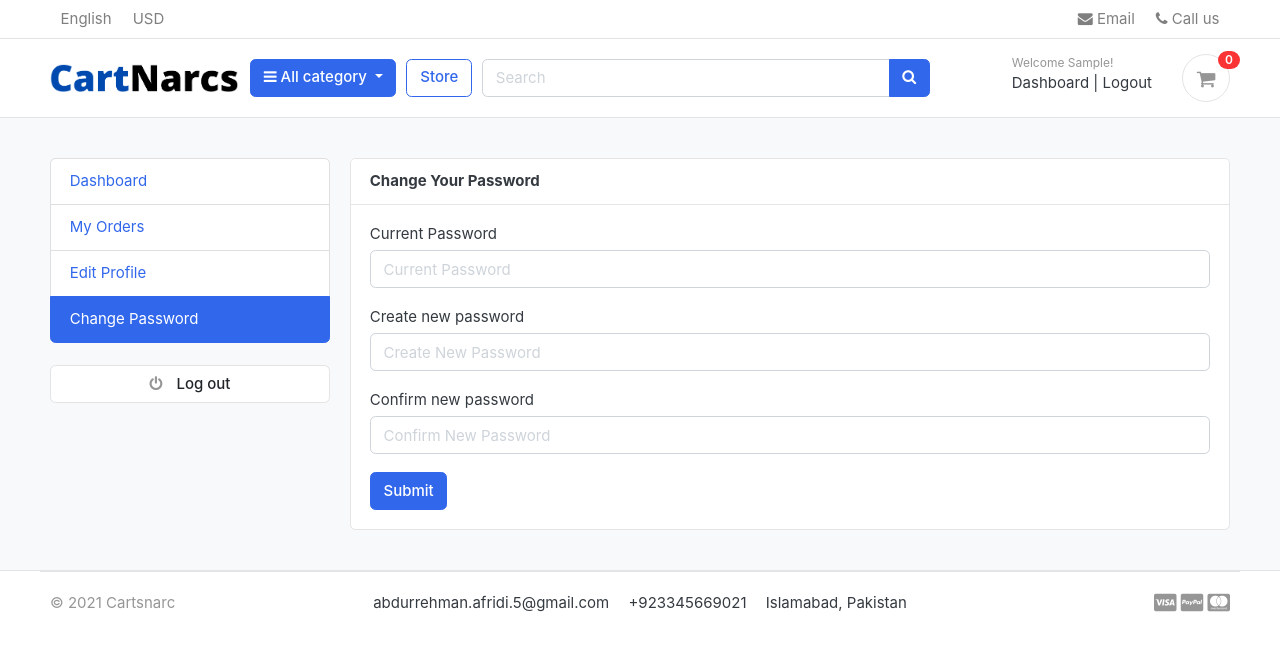
After one commit to therealabdi2/cartsnarc-django, a Django app: page /accounts/change_password/ in a window 1280 px wide. The commit adds this page. Shown: the top 651 px of the page. Run offline with Django 3.2, Linux system fonts and the light colour scheme; the visitor is signed in with stand-in values (Sample User, id 1); data that the repository does not hold is empty; some libraries are stand-ins or nearby versions; some web fonts are replaced.

Commit message:
add change password functionality

```diff
--- a/accounts/urls.py
+++ b/accounts/urls.py
@@ -15,5 +15,7 @@ urlpatterns = [
     path('resetPassword/', views.resetPassword, name='resetPassword'),
 
     path('my_orders/', views.my_orders, name='my_orders'),
-    path('edit_profile/', views.edit_profile, name='edit_profile')
+    path('edit_profile/', views.edit_profile, name='edit_profile'),
+
+    path('change_password/', views.change_password, name='change_password')
 ]
--- a/accounts/views.py
+++ b/accounts/views.py
@@ -51,6 +51,12 @@ def register(request):
                                                email=email, username=username, password=password)
             user.phone_number = phone_number
             user.save()
+
+            # Create user profile
+            profile = UserProfile()
+            profile.user_id = user.id
+            profile.profile_picture = 'default/default-user.png'
+            profile.save()
 
             # user activation
             current_site = get_current_site(request)
@@ -242,7 +248,7 @@ def resetPassword(request):
             return redirect('resetPassword')
     return render(request, 'accounts/resetpassword.html')
 
-
+@login_required(login_url='login')
 def my_orders(request):
     orders = Order.objects.filter(user=request.user, is_ordered=True).order_by('-created_at')
     context = {
@@ -272,3 +278,32 @@ def edit_profile(request):
         'userprofile': userprofile,
     }
     return render(request, 'accounts/edit_profile.html', context)
+
+
+@login_required(login_url='login')
+def change_password(request):
+    if request.method == 'POST':
+        current_password = request.POST['current_password']
+        new_password = request.POST['new_password']
+        confirm_password = request.POST['confirm_password']
+
+        user = Account.objects.get(username__exact=request.user.username)
+
+        if new_password == confirm_password:
+            success = user.check_password(current_password)
+            if success:
+                user.set_password(new_password)
+                user.save()
+                # auth.logout(request) # resets pass and logs out user
+
+                messages.success(request, "Password updated successfully")
+                return redirect('change_password')
+            else:
+                messages.error(request, "Incorrect current Password. Please try again")
+                return redirect('change_password')
+
+        else:
+            messages.error(request, "Passwords do not match")
+            return redirect('change_password')
+
+    return render(request, 'accounts/change_password.html')
--- /dev/null
+++ b/templates/accounts/change_password.html
@@ -0,0 +1,52 @@
+{% extends 'base.html' %}
+
+
+{% block content %}
+
+<section class="section-conten padding-y bg">
+
+{% include 'includes/alerts.html' %}
+<div class="container">
+	<div class="row">
+	{% include 'includes/dashboard_sidebar.html' %}
+	<main class="col-md-9">
+		<article class="card">
+		<header class="card-header">
+			<strong class="d-inline-block mr-3">Change Your Password</strong>
+
+		</header>
+		<div class="card-body">
+			<div class="row">
+			<div class="col-md-12">
+				<form action="{% url 'change_password' %}" method="POST">
+					{% csrf_token %}
+
+					<div class="form-group">
+						<label>Current Password</label>
+						<input type="password" name="current_password" placeholder="Current Password" class="form-control" required>
+					</div>
+					<div class="form-group">
+						<label>Create new password</label>
+						<input type="password" name="new_password" placeholder="Create New Password" class="form-control" required>
+					</div>
+					<div class="form-group">
+						<label>Confirm new password</label>
+						<input type="password" name="confirm_password" placeholder="Confirm New Password" class="form-control" required>
+					</div>
+
+					<input type="submit" value="Submit" class="btn btn-primary">
+				</form>
+			</div>
+
+			</div> <!-- row.// -->
+		</div> <!-- card-body .// -->
+
+		</article> <!-- order-group.// -->
+	</main>
+</div> <!-- row.// -->
+</div>
+
+
+</section>
+
+{% endblock %}
--- a/templates/includes/dashboard_sidebar.html
+++ b/templates/includes/dashboard_sidebar.html
@@ -4,7 +4,7 @@
 			<a class="list-group-item {% if '/accounts/' == request.path %} active {% endif %}" href="{% url 'dashboard' %}">Dashboard </a>
 			<a class="list-group-item {% if '/my_orders/' in request.path %}active {% endif %}"href="{% url 'my_orders' %}"> My Orders </a>
 			<a class="list-group-item {% if '/edit_profile/' in request.path %}active {% endif %}" href="{% url 'edit_profile' %}"> Edit Profile </a>
-			<a class="list-group-item" href="#"> Change Password </a>
+			<a class="list-group-item {% if '/change_password/' in request.path %}active {% endif %}" href="{% url 'change_password' %}"> Change Password </a>
 		</ul>
 		<br>
 		<a class="btn btn-light btn-block" href="{% url 'logout' %}"> <i class="fa fa-power-off"></i> <span class="text">Log out</span> </a>
```
